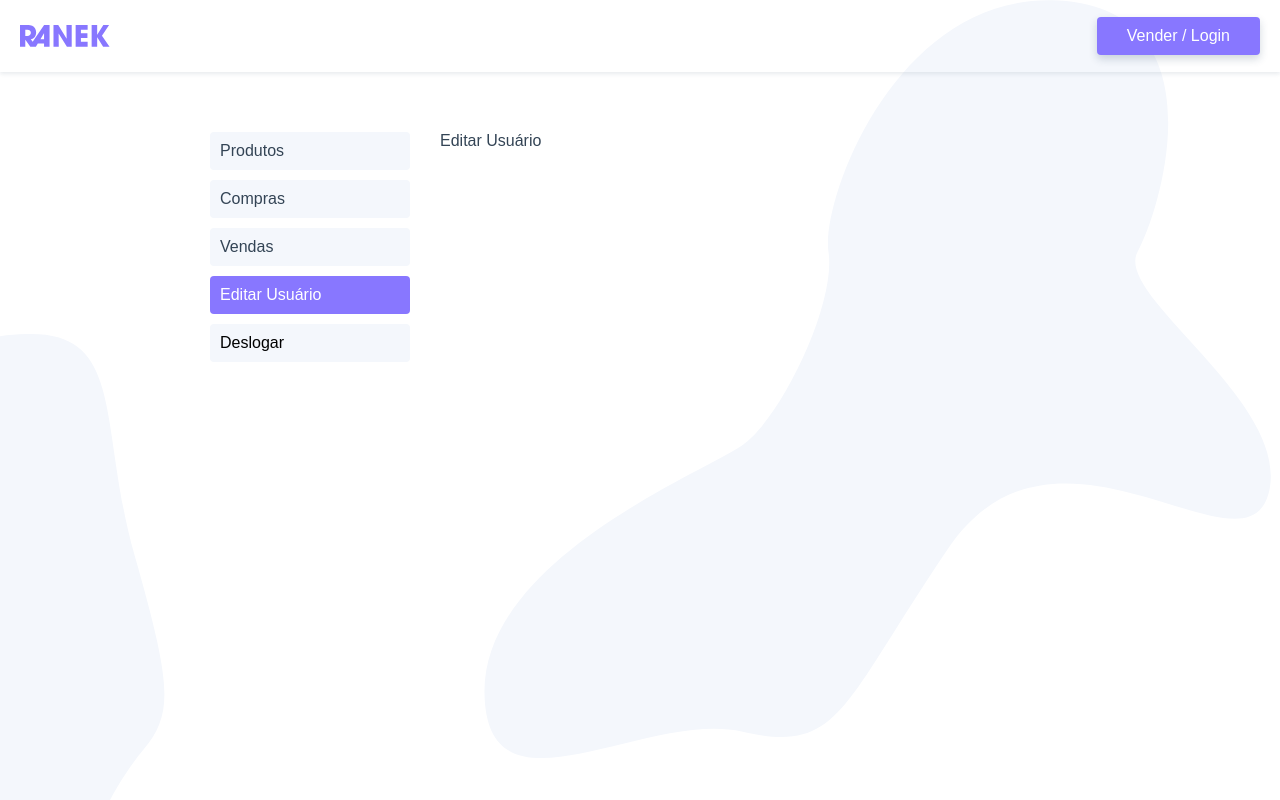
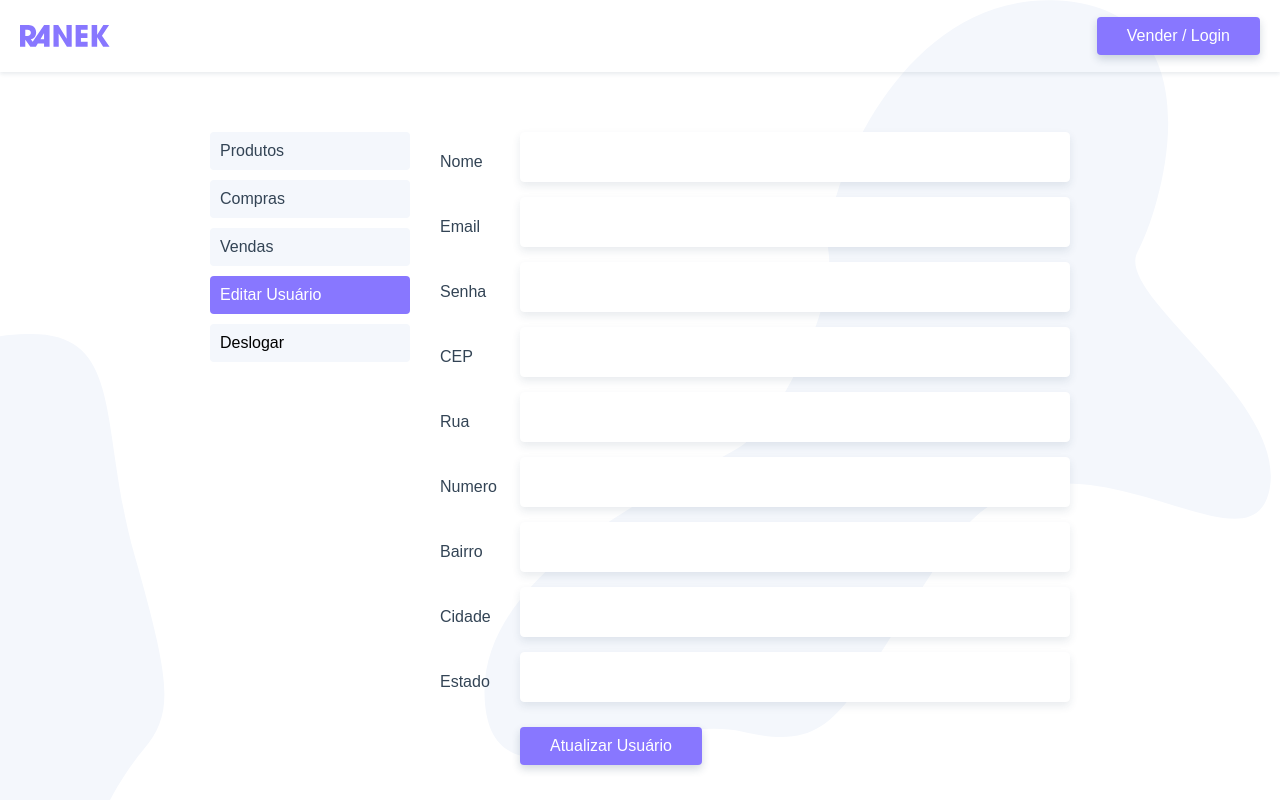
Before and after one commit to pedrogutierresbr/guti-store-vuejs, a Vue app: page /usuario/editar in a window 1280 px wide. Shown: the top 800 px of the page. Built offline with nearby package versions, Linux system fonts and the light colour scheme.

Commit message:
created body of userEdit component, method to update user and put function in api services

```diff
--- a/src/services/index.js
+++ b/src/services/index.js
@@ -11,6 +11,9 @@ export const api = {
 	post(endpoint, body) {
 		return axiosInstance.post(endpoint, body);
 	},
+	put(endpoint, body) {
+		return axiosInstance.put(endpoint, body);
+	},
 	delete(endpoint) {
 		return axiosInstance.delete(endpoint);
 	},
--- a/src/views/User/UserEdit.vue
+++ b/src/views/User/UserEdit.vue
@@ -1,9 +1,31 @@
 <template>
-	<p>Editar Usuário</p>
+	<section>
+		<UserForm>
+			<button class="btn" @click.prevent="userUpdate">Atualizar Usuário</button>
+		</UserForm>
+	</section>
 </template>
 
 <script>
-	export default {};
+	import UserForm from "@/components/UserComponents/UserForm.vue";
+	import { api } from "@/services/index";
+
+	export default {
+		name: "UserEdit",
+		components: {
+			UserForm,
+		},
+		methods: {
+			userUpdate() {
+				api.put(`/usuario/${this.$store.state.usuario.id}`, this.$store.state.usuario)
+					.then(() => {
+						this.$store.dispatch("getUser", this.$store.state.usuario.email);
+						this.$router.push({ name: "user" });
+					})
+					.catch((error) => console.log(error.response));
+			},
+		},
+	};
 </script>
 
 <style></style>
```
